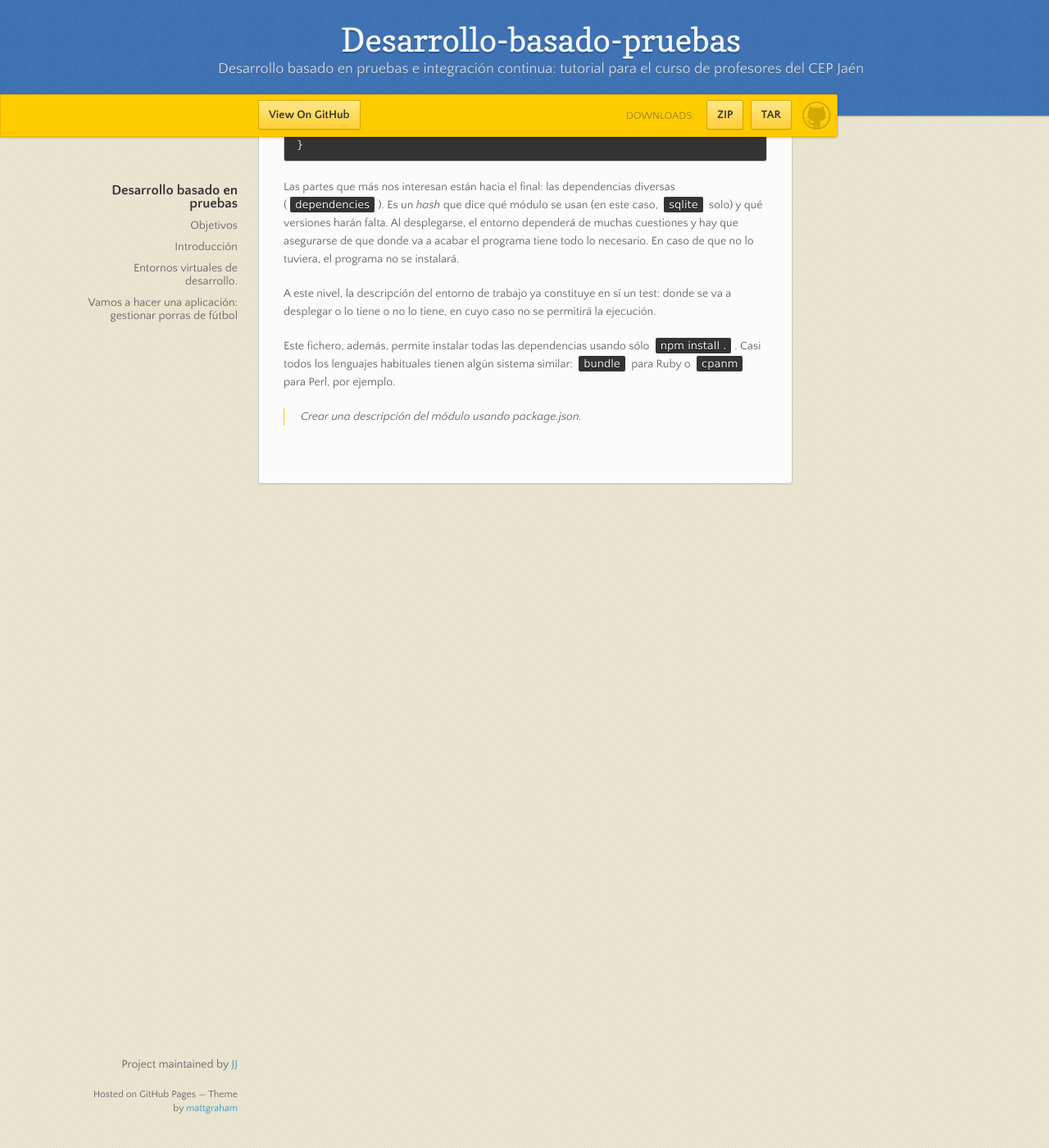
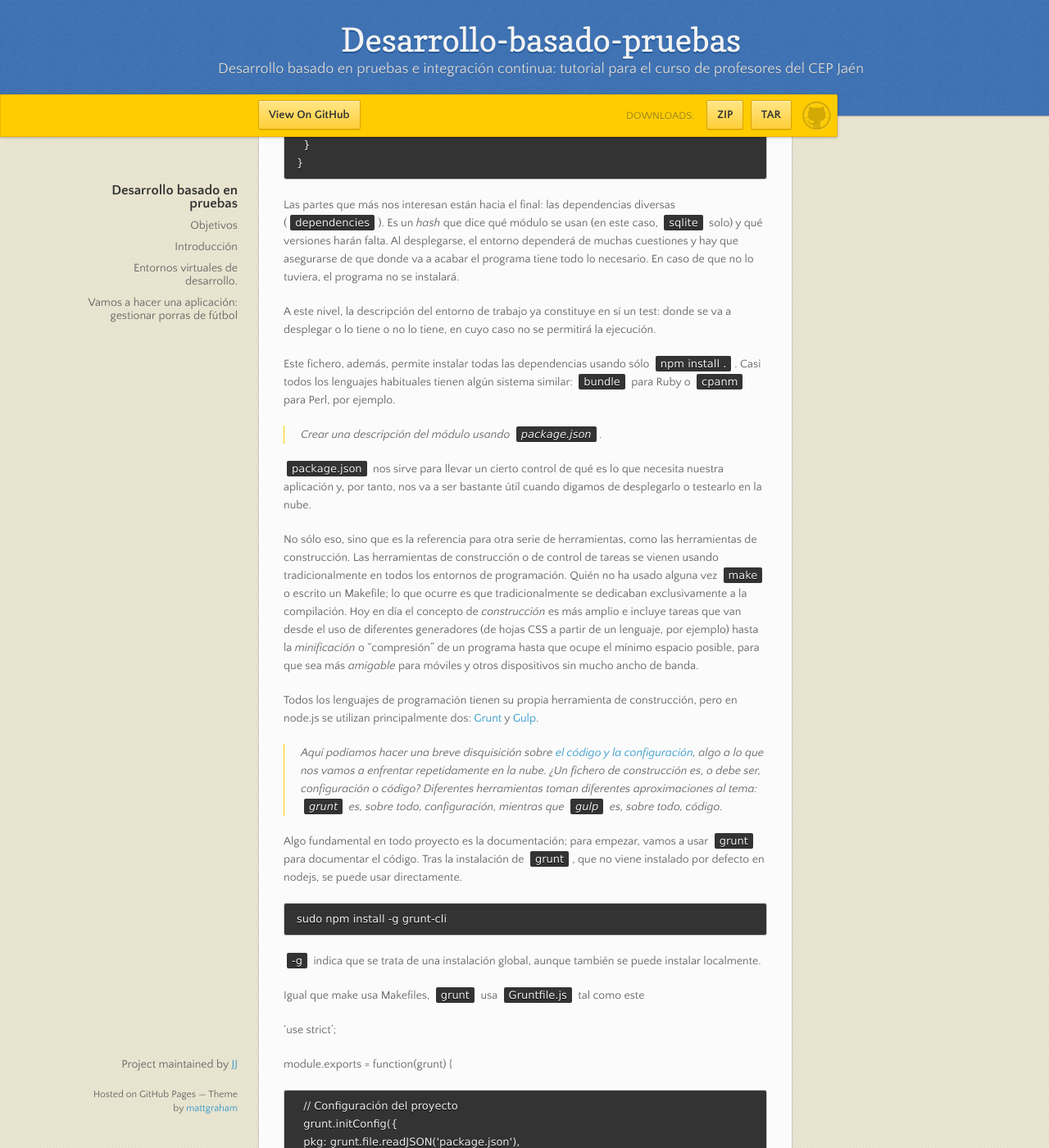
Before and after one commit to JJ/desarrollo-basado-pruebas, a Jekyll site: the page built from index.md, in a window 1280 px wide and 1400 px high, scrolled down 3276 px. Shown: the whole window at 82% size. Built offline with Jekyll 4.4.1, drawn with Linux system fonts in a browser that asks for light colours; nearby versions of some CDN libraries; before the commit the page ends 3906 px from its top, so only the background shows below that; some of the changed text lies outside the part shown.

Commit message:
Sync gh-pages with master

```diff
--- a/index.md
+++ b/index.md
@@ -140,11 +140,12 @@ basar la aplicación.
 El objeto básico, por tanto, será la `Apuesta` que irá asociada a un
 `Partido`.
 
->Diseñar en node.js estas clases con sus funcionalidades básicas:
->crear partido y listar apuestas para cada partido, crear apuesta y añadirla
->(comprobando que la persona no la haya añadido ya), borrar apuesta
->(si no ha pagado o algo) y cerrar porra con el resultado definitivo,
->anunciando el ganador. Crear un repositorio en GitHub para la
+>Como ejercicio, algo ligeramente diferente: una web para calificar
+>las empresas en las que hacen prácticas los alumnos. Las acciones serían
+>crear empresa y listar calificaciones para cada empresa, crear calificación y añadirla
+>(comprobando que la persona no la haya añadido ya), borrar calificación
+>(si se arrepiente o te denuncia la empresa o algo) y hacer un ránking
+>de empresas por calificación, por ejemplo. Crear un repositorio en GitHub para la
 >librería y crear un pequeño programa que use algunas de sus
 >funcionalidades.
 
@@ -176,7 +177,7 @@ JSON tal como este:
 	  "scripts": {
 	  "test": "make test"
 	  },
-	  "dependencies": {"sqlite": "~1.0"},
+	  "dependencies": {"sqlite3": "~3.0"},
 	  "devDependencies": {},
 	  "optionalDependencies": {},
 	  "engines": {
@@ -200,4 +201,78 @@ Este fichero, además, permite instalar todas las dependencias usando
 sólo `npm install .`. Casi todos los lenguajes habituales tienen algún
 sistema similar: `bundle` para Ruby o `cpanm` para Perl, por ejemplo.
 
-> Crear una descripción del módulo usando package.json.
+> Crear una descripción del módulo usando `package.json`.
+
+`package.json` nos sirve para llevar un cierto control de qué es lo
+que necesita nuestra aplicación y, por tanto, nos va a ser bastante
+útil cuando digamos de desplegarlo o testearlo en la nube.
+
+No sólo eso, sino que es la referencia para otra serie de
+herramientas, como las herramientas de construcción. Las herramientas
+de construcción o de control de tareas se vienen usando
+tradicionalmente en todos los entornos de programación. Quién no ha
+usado alguna vez `make` o escrito un Makefile; lo que ocurre es que
+tradicionalmente se dedicaban exclusivamente a la compilación. Hoy en
+día el concepto de *construcción* es más amplio e incluye tareas que
+van desde el uso de diferentes generadores (de hojas CSS a partir de
+un lenguaje, por ejemplo) hasta la *minificación* o "compresión" de un
+programa hasta que ocupe el mínimo espacio posible, para que sea más
+*amigable* para móviles y otros dispositivos sin mucho ancho de banda.
+
+Todos los lenguajes de programación tienen su propia herramienta de
+construcción, pero en node.js se utilizan principalmente dos:
+[Grunt](http://gruntjs.com) y [Gulp](http://gulpjs.com).
+
+>Aquí podíamos hacer una breve disquisición sobre
+>[el código y la configuración](http://coding.abel.nu/2013/06/code-or-configuration-or-configuration-in-code/),
+>algo a lo que nos vamos a enfrentar repetidamente en la nube. ¿Un
+>fichero de construcción es, o debe ser, configuración o código?
+>Diferentes herramientas toman diferentes aproximaciones al tema:
+>`grunt` es, sobre todo, configuración, mientras que `gulp` es, sobre
+>todo, código.
+
+Algo fundamental en todo proyecto es la documentación; para empezar,
+vamos a usar `grunt` para documentar el código. Tras la instalación de
+`grunt`, que no viene instalado por defecto en nodejs, se puede usar
+directamente.
+
+	sudo npm install -g grunt-cli
+
+`-g` indica que se trata de una instalación global, aunque también se
+puede instalar localmente.
+
+Igual que make usa
+Makefiles, `grunt` usa `Gruntfile.js` tal como este
+
+  'use strict';
+
+  module.exports = function(grunt) {
+
+	  // Configuración del proyecto
+	  grunt.initConfig({
+	  pkg: grunt.file.readJSON('package.json'),
+	  docco: {
+		  debug: {
+		  src: ['*.js'],
+		  options: {
+			  output: 'docs/'
+		  }
+		  }
+	  }
+	  });
+
+	  // Carga el plugin de grunt para hacer esto
+	  grunt.loadNpmTasks('grunt-docco');
+
+	  // Tarea por omisión: generar la documentación
+	  grunt.registerTask('default', ['docco']);
+  };
+
+Para empezar, tenemos que instalar `docco` si queremos que funcione. Y
+`grunt` enfoca las tareas como una serie de *plugins* que hay que
+instalar, en este caso `grunt-docco`. Para instalarlos se usa la
+herramienta habitual de instalación en node, `npm`, pero una vez que
+usamos `package.json`, `npm` puede editarlo y cambiar la configuración
+automáticamente si lo usamos de esta forma
+
+	npm install docco grunt-docco --save-dev
```
Also changed, not shown: README.md.
